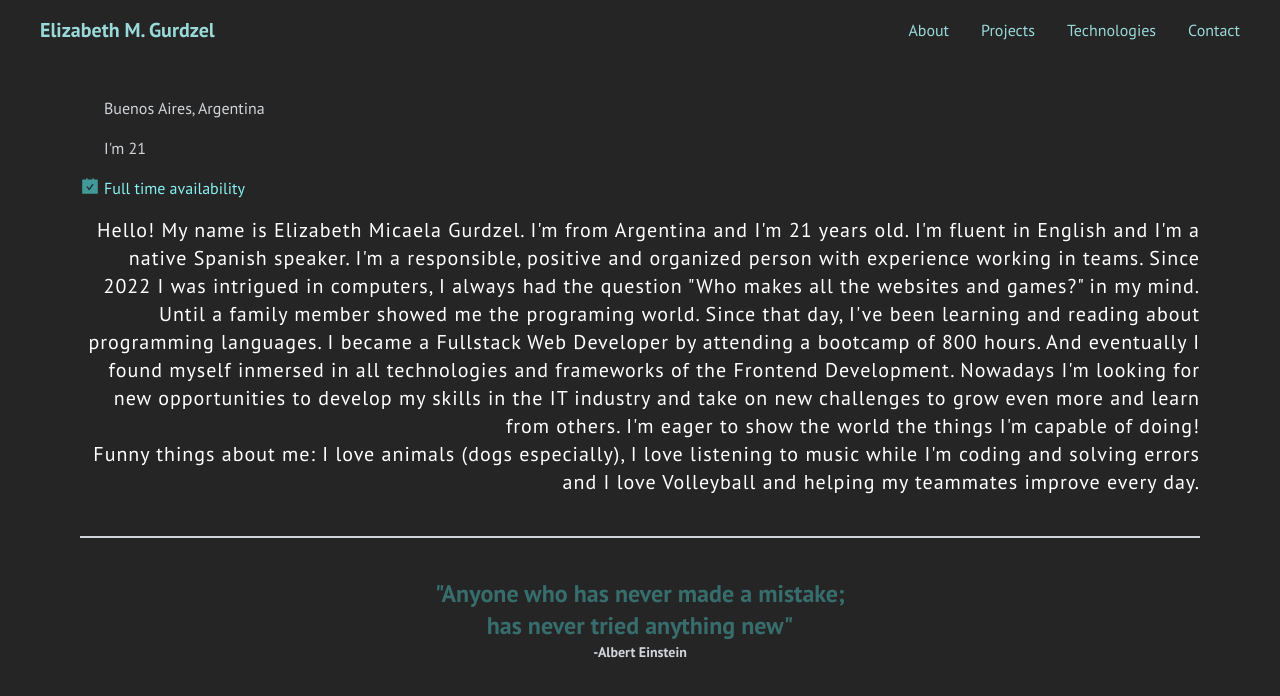
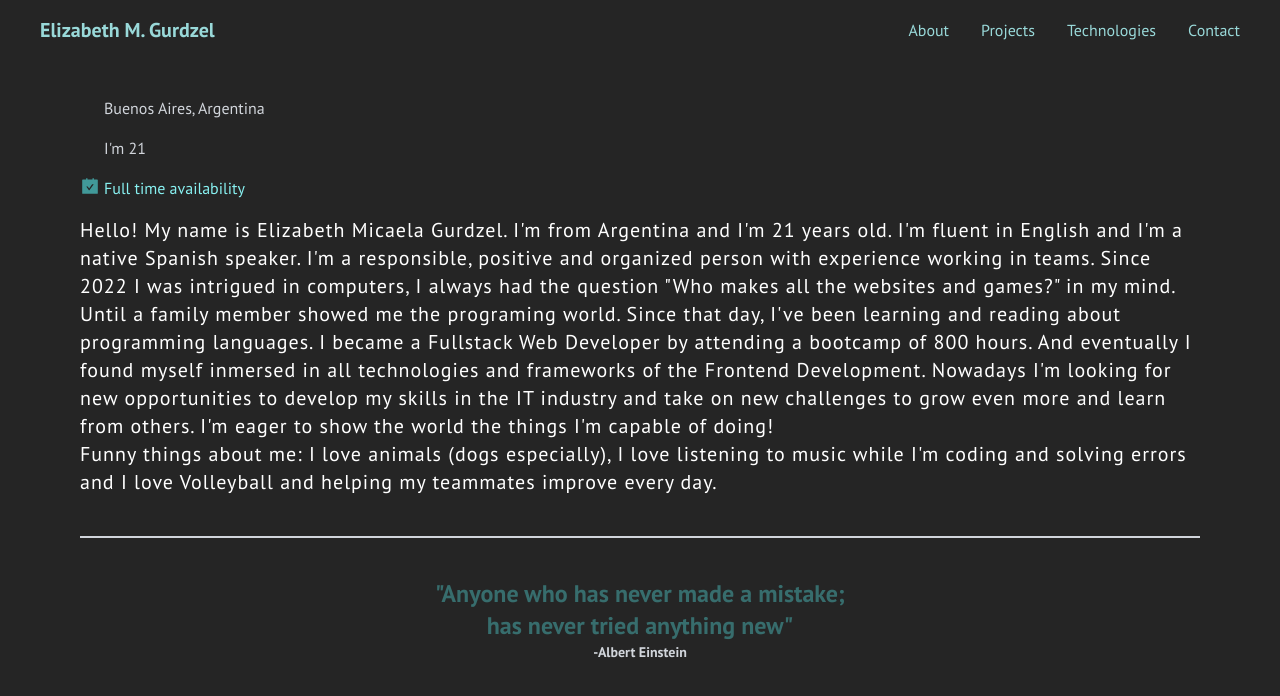
Before and after one commit to elizabethMica/Portafolio, a React (Vite) app: page /about in a window 1280 px wide. Shown: the top 696 px of the page. Built offline with nearby package versions, Linux system fonts and the light colour scheme; some icons are missing; what tailwindcss-animated would draw is missing.

Commit message:
base config2

```diff
--- a/src/App.jsx
+++ b/src/App.jsx
@@ -15,7 +15,7 @@ function App() {
       <Navbar path = "/:" />
       <Routes>
         <Route path="/Portafolio/" element={<Landing/>}/>
-        <Route path="/Portafolio/projects" element={<Projects/>} />
+        <Route path="/projects" element={<Projects/>} />
         <Route path="/technologies" element={<Tecnologies/>} />
         <Route path="/contact" element={<Contact/>} />
         <Route path="/about" element={<About/>} />
--- a/src/components/About.jsx
+++ b/src/components/About.jsx
@@ -29,7 +29,7 @@ const About = () => {
                <span className='text-[#88f1f1] px-1 font-sansRegular'>Full time availability</span>
               </div>
           </div>
-        <p  className='font-sansRegular  text-center md:text-end tracking-wider text-white text-sm w-fit sm:text-xl pb-10'>Hello! My name is Elizabeth Micaela Gurdzel. I'm from Argentina and I'm 21 years old. I'm fluent in English and I'm a native Spanish speaker. I'm a responsible, positive and organized person with experience working in teams. Since 2022 I was intrigued in computers, I always had the question "Who makes all the websites and games?" in my mind. Until a family member showed me the programing world. Since that day, I've been learning and reading about programming languages. I became a Fullstack Web Developer by attending a bootcamp of 800 hours. And eventually I found myself inmersed in all technologies and frameworks of the Frontend Development. Nowadays I'm looking for new opportunities to develop my skills in the IT industry and take on new challenges to grow even more and learn from others. I'm eager to show the world the things I'm capable of doing!<br/>
+        <p  className='font-sansRegular  text-center md:text-start tracking-wider text-white text-sm w-fit sm:text-xl pb-10'>Hello! My name is Elizabeth Micaela Gurdzel. I'm from Argentina and I'm 21 years old. I'm fluent in English and I'm a native Spanish speaker. I'm a responsible, positive and organized person with experience working in teams. Since 2022 I was intrigued in computers, I always had the question "Who makes all the websites and games?" in my mind. Until a family member showed me the programing world. Since that day, I've been learning and reading about programming languages. I became a Fullstack Web Developer by attending a bootcamp of 800 hours. And eventually I found myself inmersed in all technologies and frameworks of the Frontend Development. Nowadays I'm looking for new opportunities to develop my skills in the IT industry and take on new challenges to grow even more and learn from others. I'm eager to show the world the things I'm capable of doing!<br/>
         Funny things about me: I love animals (dogs especially), I love listening to music while I'm coding and solving errors and I love Volleyball and helping my teammates improve every day. </p>
 
         </div>
--- a/src/components/Navbar.jsx
+++ b/src/components/Navbar.jsx
@@ -7,7 +7,7 @@ const Navbar = () => {
 
   let Links =[
     {name: 'About', link: '/about'},
-    {name: 'Projects', link: '/Portafolio/projects'},
+    {name: 'Projects', link: '/projects'},
     {name: 'Technologies', link: '/technologies'},
     {name: 'Contact', link: '/contact'},
   ]
--- a/vite.config.js
+++ b/vite.config.js
@@ -4,5 +4,5 @@ import react from '@vitejs/plugin-react'
 // https://vitejs.dev/config/
 export default defineConfig({
   plugins: [react()],
-  base:'https://elizabethMica.github.io/Portafolio/'
+  base:'/Portafolio/'
 })
```
